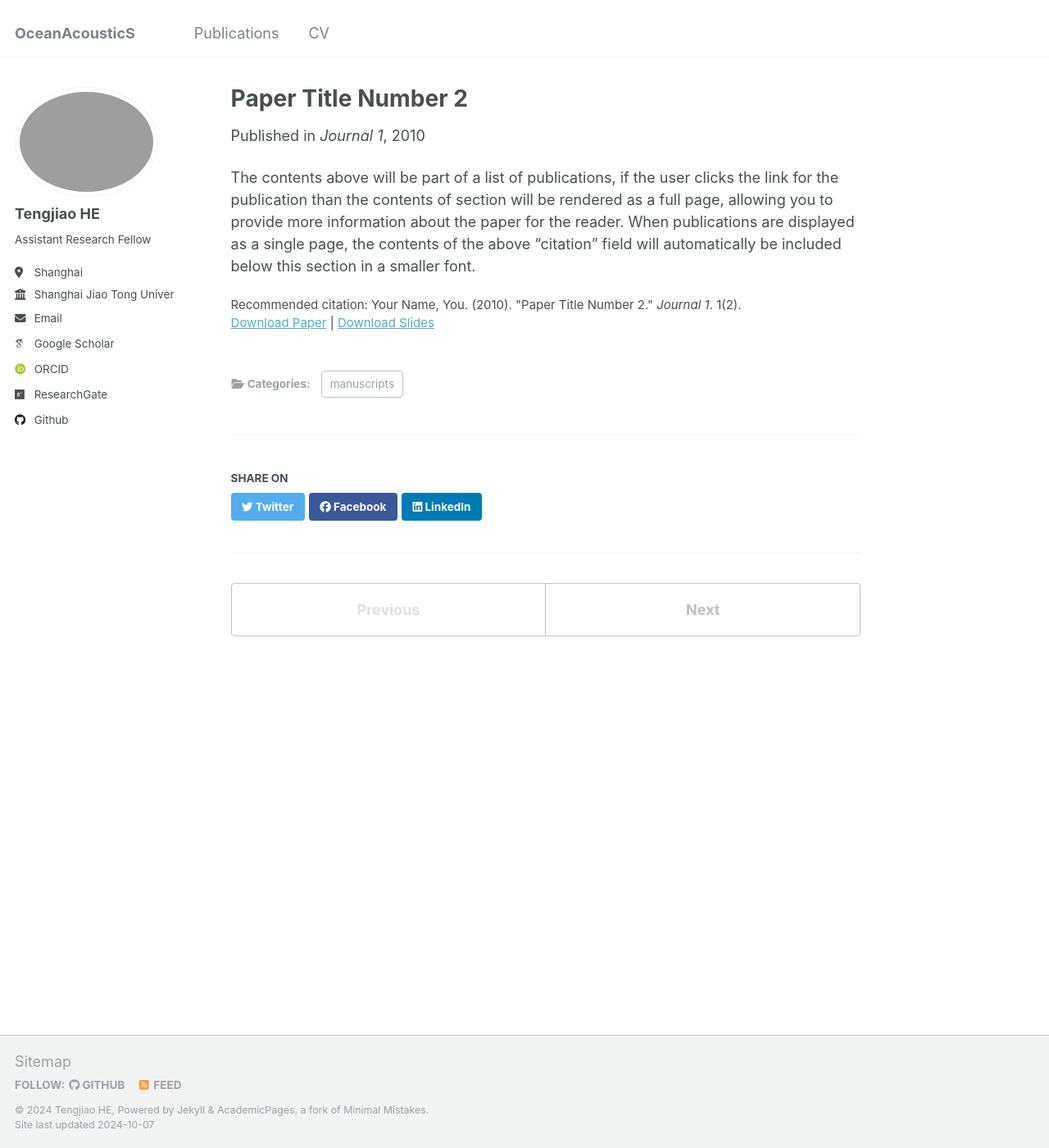
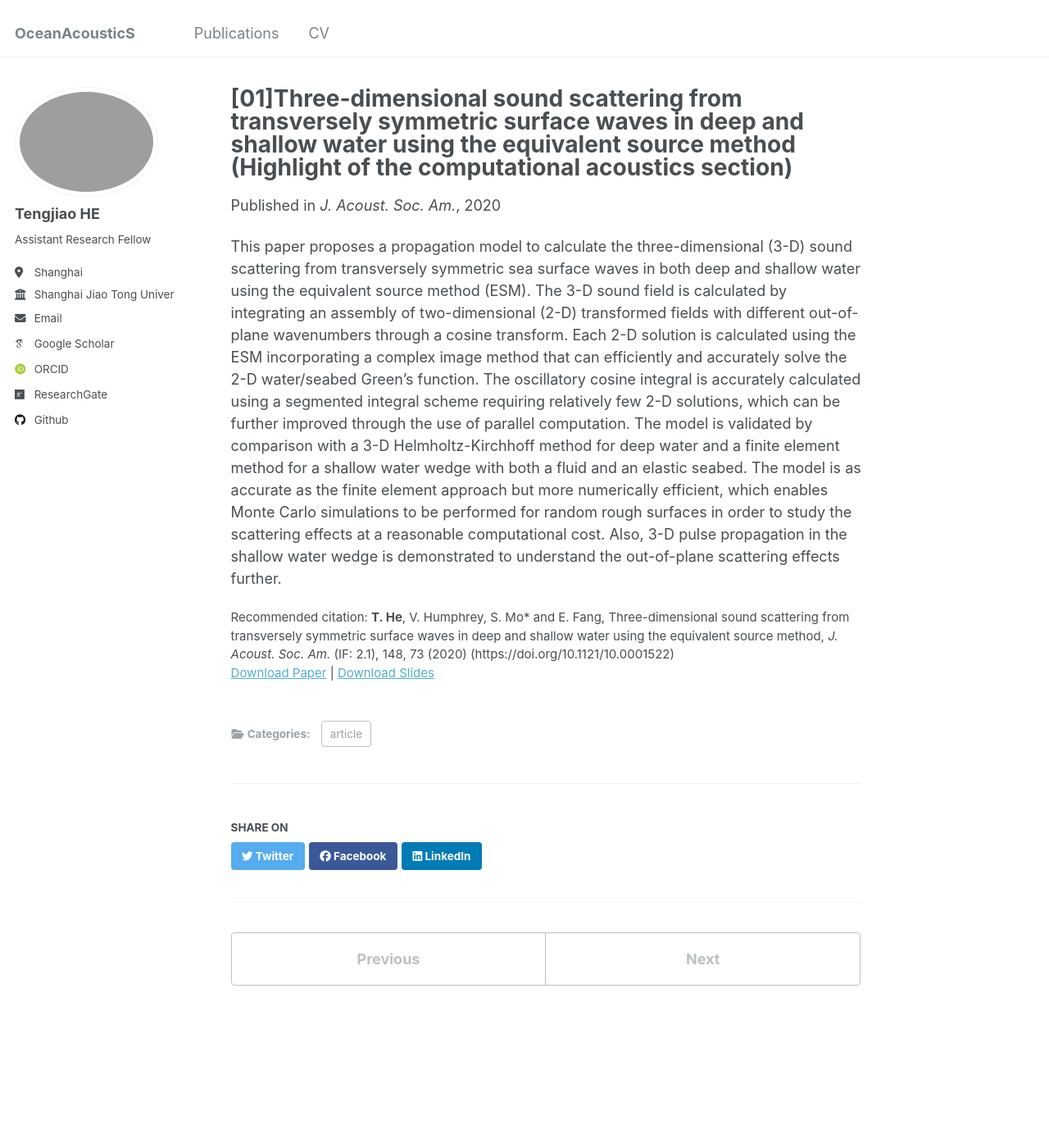
Before and after one commit to TengjiaoHE/OceanSoniX, a Jekyll site: the page built from _publications/2010-10-01-paper-title-number-2.md, in a window 1280 px wide and 1400 px high. Shown: the whole window at 82% size. Built offline with Jekyll 4.4.1, drawn with Linux system fonts in a browser that asks for light colours; some web fonts are replaced.

Commit message:
Update 2010-10-01-paper-title-number-2.md

```diff
--- a/_publications/2010-10-01-paper-title-number-2.md
+++ b/_publications/2010-10-01-paper-title-number-2.md
@@ -1,14 +1,13 @@
 ---
-title: "Paper Title Number 2"
+title: "[01]Three-dimensional sound scattering from transversely symmetric surface waves in deep and shallow water using the equivalent source method (Highlight of the computational acoustics section)"
 collection: publications
-category: manuscripts
+category: article
 permalink: /publication/2010-10-01-paper-title-number-2
-excerpt: 'This paper is about the number 2. The number 3 is left for future work.'
-date: 2010-10-01
-venue: 'Journal 1'
-slidesurl: 'http://academicpages.github.io/files/slides2.pdf'
-paperurl: 'http://academicpages.github.io/files/paper2.pdf'
-citation: 'Your Name, You. (2010). &quot;Paper Title Number 2.&quot; <i>Journal 1</i>. 1(2).'
+excerpt: ''
+date: 2020-07-08
+venue: 'J. Acoust. Soc. Am.'
+slidesurl: ''
+paperurl: 'https://github.com/TengjiaoHE/TengjiaoHE.github.io/tree/master/files/2020-07-08-2020JASA-number-1.pdf'
+citation: '<b>T. He</b>, V. Humphrey, S. Mo* and E. Fang, Three-dimensional sound scattering from transversely symmetric surface waves in deep and shallow water using the equivalent source method, <i>J. Acoust. Soc. Am.</i> (IF: 2.1), 148, 73 (2020) (https://doi.org/10.1121/10.0001522)'
 ---
-
-The contents above will be part of a list of publications, if the user clicks the link for the publication than the contents of section will be rendered as a full page, allowing you to provide more information about the paper for the reader. When publications are displayed as a single page, the contents of the above "citation" field will automatically be included below this section in a smaller font.
+This paper proposes a propagation model to calculate the three-dimensional (3-D) sound scattering from transversely symmetric sea surface waves in both deep and shallow water using the equivalent source method (ESM). The 3-D sound field is calculated by integrating an assembly of two-dimensional (2-D) transformed fields with different out-of-plane wavenumbers through a cosine transform. Each 2-D solution is calculated using the ESM incorporating a complex image method that can efficiently and accurately solve the 2-D water/seabed Green's function. The oscillatory cosine integral is accurately calculated using a segmented integral scheme requiring relatively few 2-D solutions, which can be further improved through the use of parallel computation. The model is validated by comparison with a 3-D Helmholtz-Kirchhoff method for deep water and a finite element method for a shallow water wedge with both a fluid and an elastic seabed. The model is as accurate as the finite element approach but more numerically efficient, which enables Monte Carlo simulations to be performed for random rough surfaces in order to study the scattering effects at a reasonable computational cost. Also, 3-D pulse propagation in the shallow water wedge is demonstrated to understand the out-of-plane scattering effects further.
```
